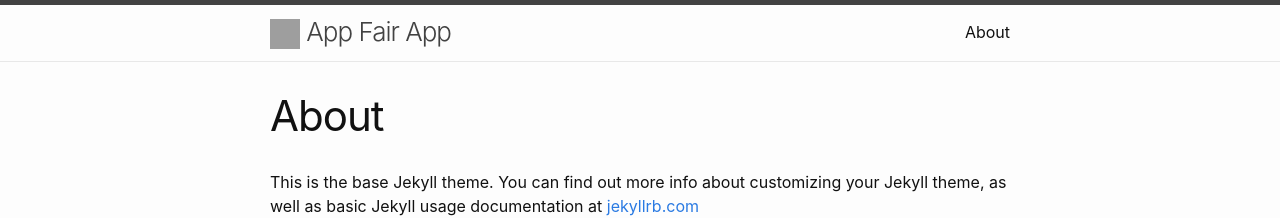
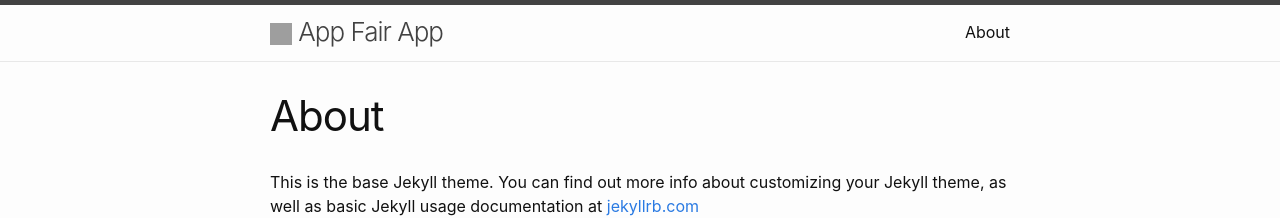
Before and after one commit to appfair/fairapp-theme, a Jekyll site: the page built from about.md, in a window 1280 px wide. Shown: the top 218 px of the page. Built offline with Jekyll 4.4.1, drawn with Linux system fonts in a browser that asks for light colours; grey boxes are pictures that could not be loaded.

Commit message:
chore: checkpoint

```diff
--- a/_includes/header.html
+++ b/_includes/header.html
@@ -17,7 +17,7 @@
 
     <a class="site-title" rel="author" href="{{ "/" | relative_url }}">
         {% if page.showicon != false %}
-        <img width="30" height="30" src="{{ appurl }}/releases/latest/download/{{ appname }}.png" />
+        <img width="22" height="22" src="{{ appurl }}/releases/latest/download/{{ appname }}.png" />
         {% endif %}
         {{ apptitle | default:site.title | escape }}</a>
 
```
